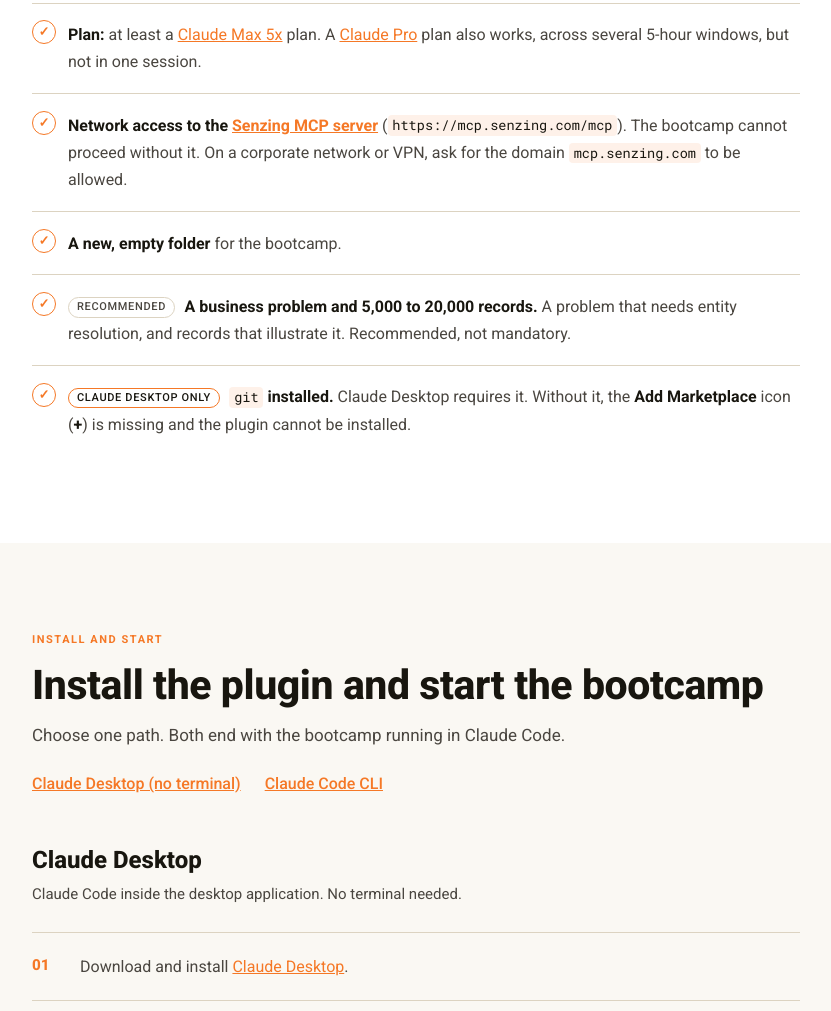
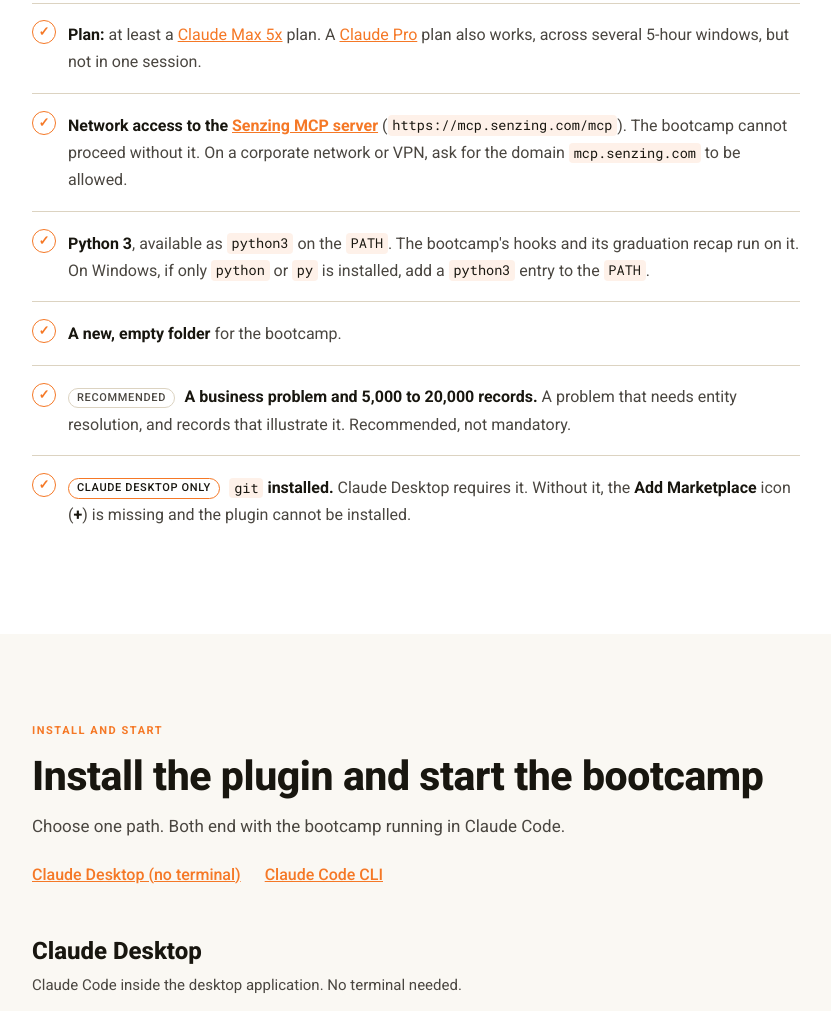
Before and after one commit to Senzing/senzing-bootcamp-claude-plugin, a plain HTML site: page docs/index.html in a window 1280 px wide. Shown: the part 817-1828 px from the top of the page, without its empty margins (64-895 px from the left). Drawn offline with Linux system fonts and the light colour scheme.

Commit message:
docs(pages): list python 3 under before you start (#21)
issue: #18

```diff
--- a/docs/index.html
+++ b/docs/index.html
@@ -69,6 +69,7 @@
           <ul class="checklist">
             <li><strong>Plan:</strong> at least a <a href="https://claude.com/pricing">Claude Max 5x</a> plan. A <a href="https://claude.com/pricing">Claude Pro</a> plan also works, across several 5-hour windows, but not in one session.</li>
             <li><strong>Network access to the <a href="https://mcp.senzing.com/mcp">Senzing MCP server</a></strong> (<code>https://mcp.senzing.com/mcp</code>). The bootcamp cannot proceed without it. On a corporate network or VPN, ask for the domain <code>mcp.senzing.com</code> to be allowed.</li>
+            <li><strong>Python 3</strong>, available as <code>python3</code> on the <code>PATH</code>. The bootcamp's hooks and its graduation recap run on it. On Windows, if only <code>python</code> or <code>py</code> is installed, add a <code>python3</code> entry to the <code>PATH</code>.</li>
             <li><strong>A new, empty folder</strong> for the bootcamp.</li>
             <li><span class="tag">Recommended</span> <strong>A business problem and 5,000 to 20,000 records.</strong> A problem that needs entity resolution, and records that illustrate it. Recommended, not mandatory.</li>
             <li><span class="tag tag--req">Claude Desktop only</span> <strong><code>git</code> installed.</strong> Claude Desktop requires it. Without it, the <strong>Add Marketplace</strong> icon (<strong>+</strong>) is missing and the plugin cannot be installed.</li>
```
